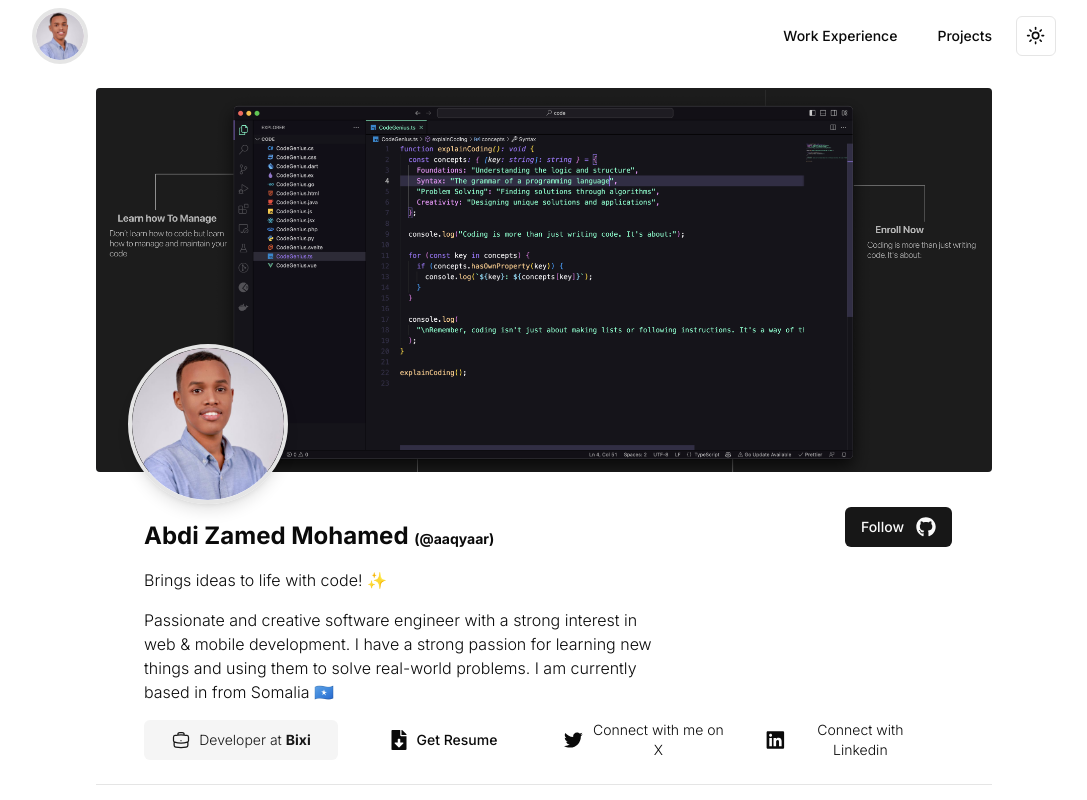
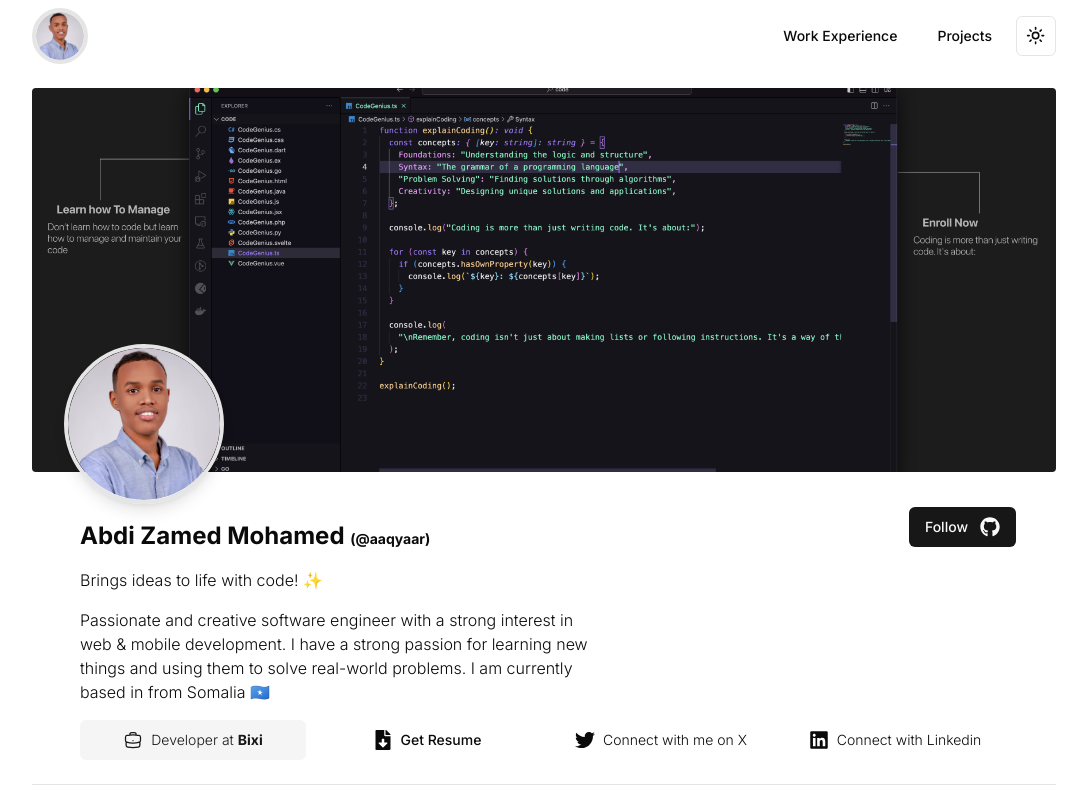
Before and after one commit to aaqyaar/abdizamed, a Next.js app: page / in a window 1280 px wide. Shown: the top 800 px of the page, without its empty margins (96-1183 px from the left). Built offline with nearby package versions, Linux system fonts and the light colour scheme.

Commit message:
Width sizing issue fixed

```diff
--- a/app/page.tsx
+++ b/app/page.tsx
@@ -61,7 +61,7 @@ export default function Home() {
   } = useForm<Inputs>();
 
   return (
-    <div className="max-w-4xl mt-4 mx-auto relative">
+    <div className="max-w-5xl mt-4 mx-auto relative">
       <Hero />
 
       <Links />
--- a/app/projects/page.tsx
+++ b/app/projects/page.tsx
@@ -113,13 +113,13 @@ export default function ProjectsPage() {
       <div className="mt-4">
         {projects.map(({ images, title, description }: ProjectType, i) => (
           <div key={i} className="py-4 flex flex-col md:flex-row gap-4">
-            <div className="w-[30rem]">
+            <div className="w-full md:w-[30rem]">
               <Slider {...settings}>
                 {images.map((image, i) => (
                   // add overlay to images
                   <div
                     key={i}
-                    className="w-full h-[18rem] relative bg-gray-100 dark:bg-neutral-900 rounded"
+                    className="w-full h-[13rem] md:h-[18rem] relative bg-gray-100 dark:bg-neutral-900 rounded"
                   >
                     <Image
                       src={image}
```
